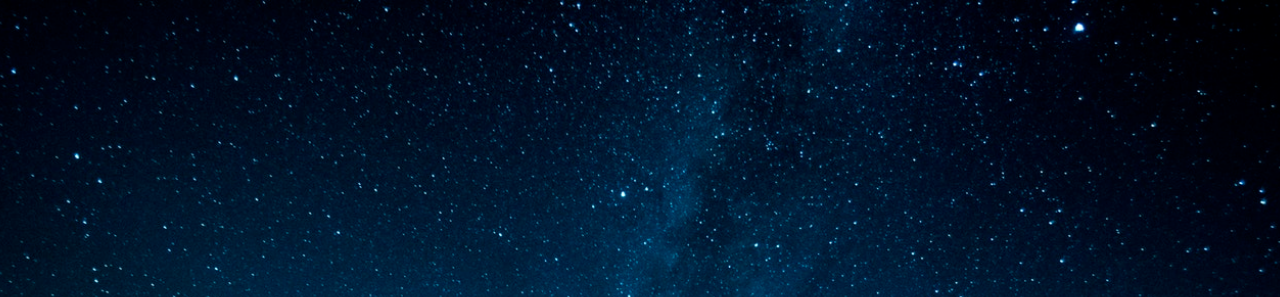
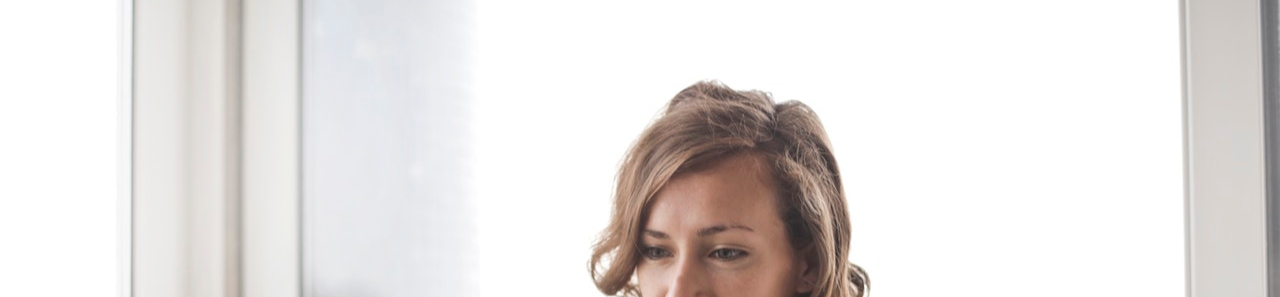
Before and after one commit to healthyatorfiles/zurg, a plain HTML site: page index.html in a window 1280 px wide. Shown: the top 297 px of the page. Drawn offline with Linux system fonts and the light colour scheme.

Commit message:
Update style.css

```diff
--- a/assets/css/style.css
+++ b/assets/css/style.css
@@ -244,7 +244,7 @@ body {
 .hero-home {
   padding: 300px 0 150px 0;
 	background: linear-gradient(to right, rgba(106, 17, 203, 0.95), rgba(37, 117, 252, 0.95)), url(../images/world-map.png) no-repeat center center;
-  background: url(../img/content/x.jpg.jpeg) no-repeat center center;
+  background: url(../img/content/226.jpeg) no-repeat center center;
 	background-size: cover;
 }
 
```
